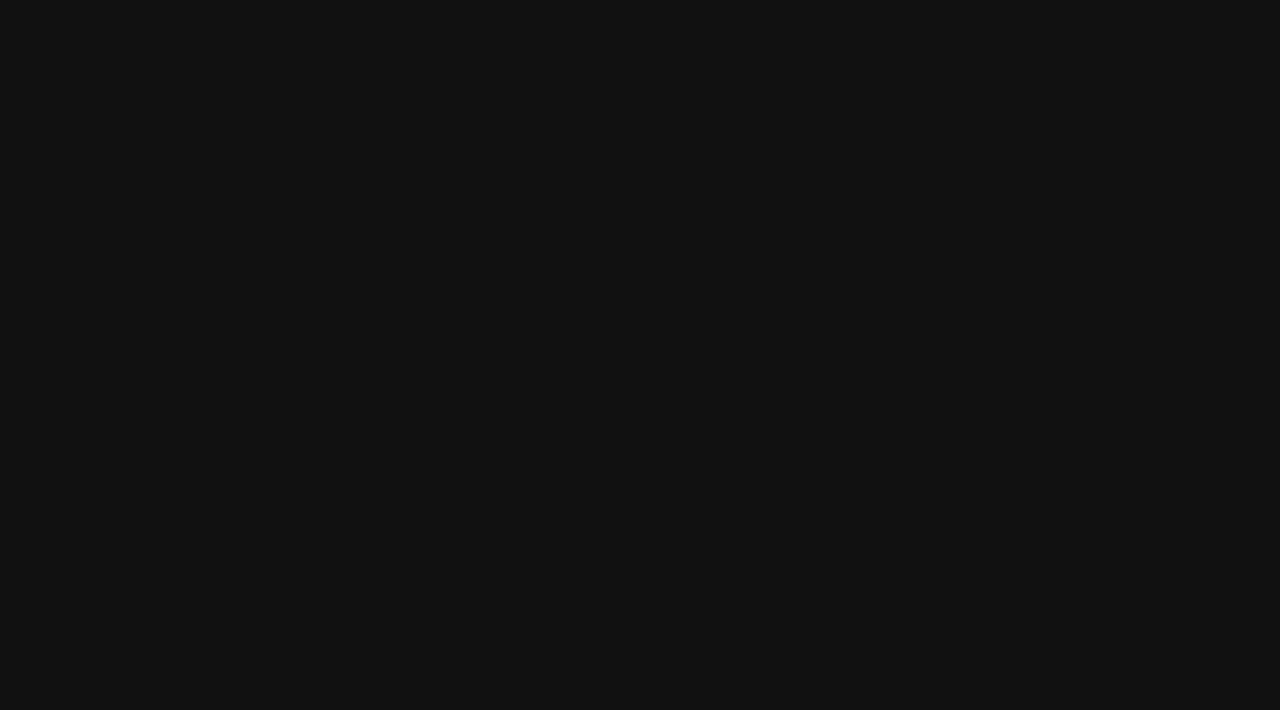
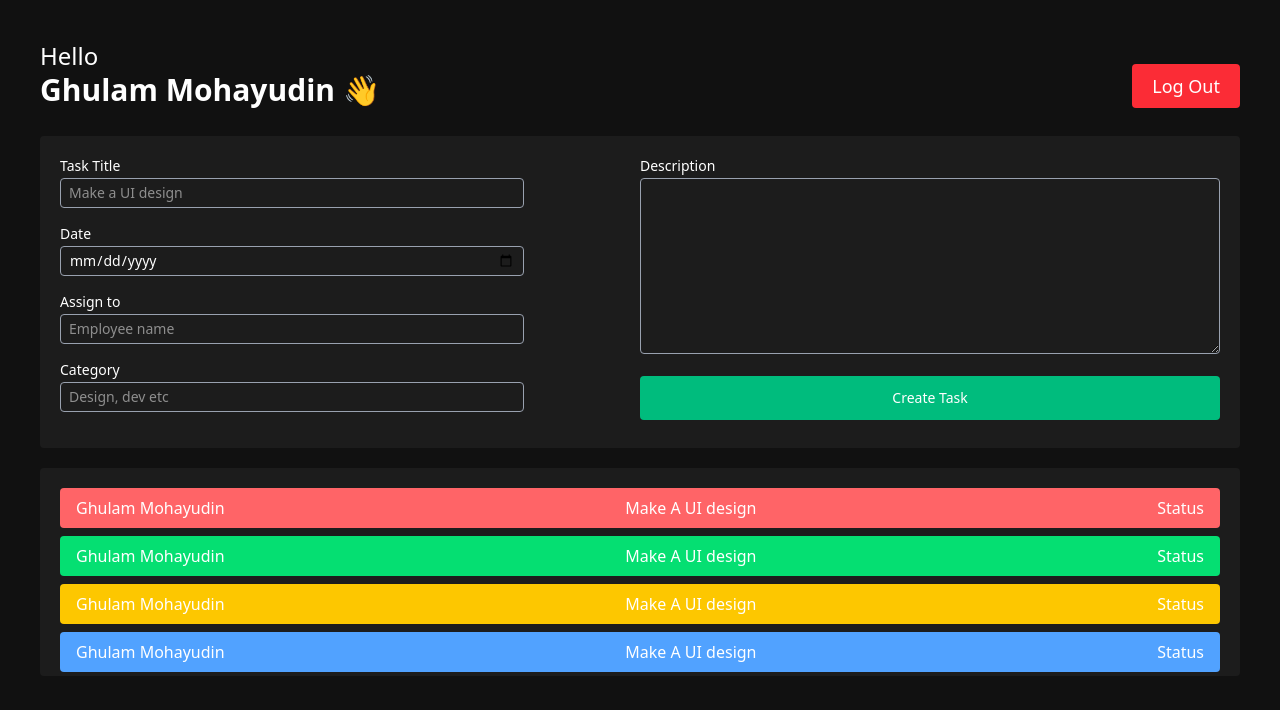
Before and after one commit to GhulamMohayudinMalik/employee-management-system, a React (Vite) app: page / in a window 1280 px wide. Shown: the top 710 px of the page. Built offline with nearby package versions, Linux system fonts and the light colour scheme.

Commit message:
Finalize the Admin Dashboard design

```diff
--- a/src/App.jsx
+++ b/src/App.jsx
@@ -1,6 +1,7 @@
 import React from 'react'
 import Login from './components/Auth/Login'
 import EmployeeDashboard from './components/Dashboard/EmployeeDashboard'
+import AdminDashboard from './components/Dashboard/AdminDashboard'
 
 
 function App() {
@@ -8,7 +9,7 @@
     <div>
       {/* <Login /> */}
       {/* <EmployeeDashboard /> */}
-
+      <AdminDashboard />
     </div>
   )
 }
--- a/src/components/Dashboard/AdminDashboard.jsx
+++ b/src/components/Dashboard/AdminDashboard.jsx
@@ -1,11 +1,16 @@
 import React from 'react'
+import Header from '../Other/Header'
+import CreateTask from '../Other/CreateTask'
+import AllTask from '../Other/AllTask'
 
 function AdminDashboard() {
-  return (
-    <div>
-      Hello
-    </div>
-  )
+    return (
+        <div className='h-screen w-full p-10'>
+            <Header />
+            <CreateTask />
+            <AllTask />
+        </div>
+    )
 }
 
 export default AdminDashboard
--- /dev/null
+++ b/src/components/Other/AllTask.jsx
@@ -0,0 +1,40 @@
+import React from 'react'
+
+function AllTask() {
+  return (
+    <div className='bg-[#1c1c1c] p-5 rounded mt-5 h-52 overflow-auto'>
+      <div className='bg-red-400 mb-2 py-2 px-4 flex justify-between rounded'>
+        <h2>Ghulam Mohayudin</h2>
+        <h3>Make A UI design</h3>
+        <h5>Status</h5>
+      </div>
+      <div className='bg-green-400 mb-2 py-2 px-4 flex justify-between rounded'>
+        <h2>Ghulam Mohayudin</h2>
+        <h3>Make A UI design</h3>
+        <h5>Status</h5>
+      </div>
+      <div className='bg-yellow-400 mb-2 py-2 px-4 flex justify-between rounded'>
+        <h2>Ghulam Mohayudin</h2>
+        <h3>Make A UI design</h3>
+        <h5>Status</h5>
+      </div>
+      <div className='bg-blue-400 mb-2 py-2 px-4 flex justify-between rounded'>
+        <h2>Ghulam Mohayudin</h2>
+        <h3>Make A UI design</h3>
+        <h5>Status</h5>
+      </div>
+      <div className='bg-orange-400 mb-2 py-2 px-4 flex justify-between rounded'>
+        <h2>Ghulam Mohayudin</h2>
+        <h3>Make A UI design</h3>
+        <h5>Status</h5>
+      </div>
+      <div className='bg-red-400 mb-2 py-2 px-4 flex justify-between rounded'>
+        <h2>Ghulam Mohayudin</h2>
+        <h3>Make A UI design</h3>
+        <h5>Status</h5>
+      </div>
+    </div>
+  )
+}
+
+export default AllTask
--- /dev/null
+++ b/src/components/Other/CreateTask.jsx
@@ -0,0 +1,36 @@
+import React from 'react'
+
+function CreateTask() {
+  return (
+    <div className='p-5 bg-[#1c1c1c] mt-7 rounded'>
+                <form className='flex flex-wrap w-full items-start justify-between' action="">
+                    <div className='w-1/2'>
+                        <div>
+                            <h3 className='text-sm text-gray-300 mb-0.5'>Task Title</h3>
+                            <input className='text-sm py-1 px-2 w-4/5 rounded outline-none bg-transparent border-[1px] border-gray-400 mb-4' type="text" placeholder='Make a UI design' />
+                        </div>
+                        <div>
+                            <h3 className='text-sm text-gray-300 mb-0.5'>Date</h3>
+                            <input className='text-sm py-1 px-2 w-4/5 rounded outline-none bg-transparent border-[1px] border-gray-400 mb-4' type="date" />
+                        </div>
+                        <div>
+                            <h3 className='text-sm text-gray-300 mb-0.5'>Assign to</h3>
+                            <input className='text-sm py-1 px-2 w-4/5 rounded outline-none bg-transparent border-[1px] border-gray-400 mb-4' type="text" placeholder='Employee name' />
+                        </div>
+                        <div>
+                            <h3 className='text-sm text-gray-300 mb-0.5'>Category</h3>
+                            <input className='text-sm py-1 px-2 w-4/5 rounded outline-none bg-transparent border-[1px] border-gray-400 mb-4' type="text" placeholder='Design, dev etc' />
+                        </div>
+                    </div>
+
+                    <div className='w-1/2'>
+                        <h3 className='text-sm text-gray-300 mb-0.5'>Description</h3>
+                        <textarea className='w-full h-44 text-sm py-2 px-4 rounded outline-none bg-transparent border-[1px] border-gray-400' name="" id="" cols="30"></textarea>
+                    <button className='bg-emerald-500 py-3 hover:bg-emerald-600 px-5 rounded text-sm mt-4 w-full'>Create Task</button>
+                    </div>
+                </form>
+            </div>
+  )
+}
+
+export default CreateTask
```
